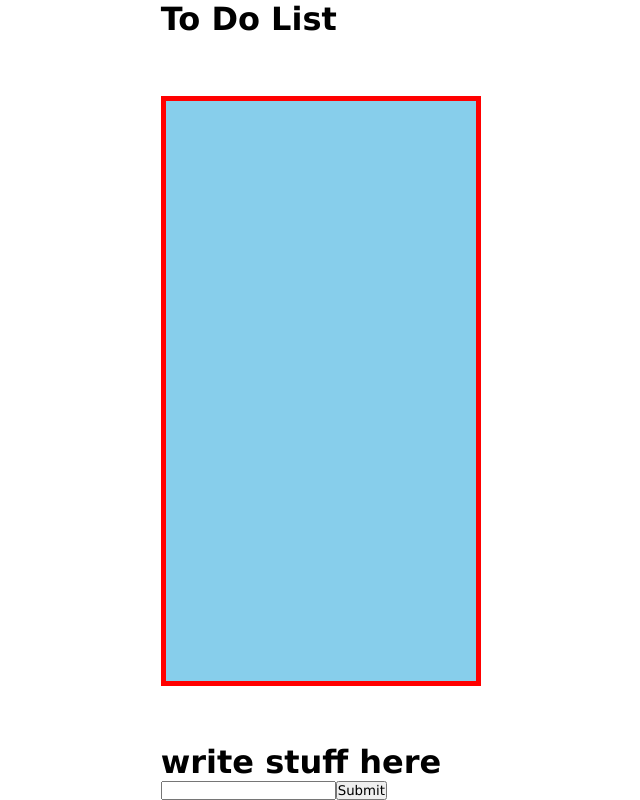
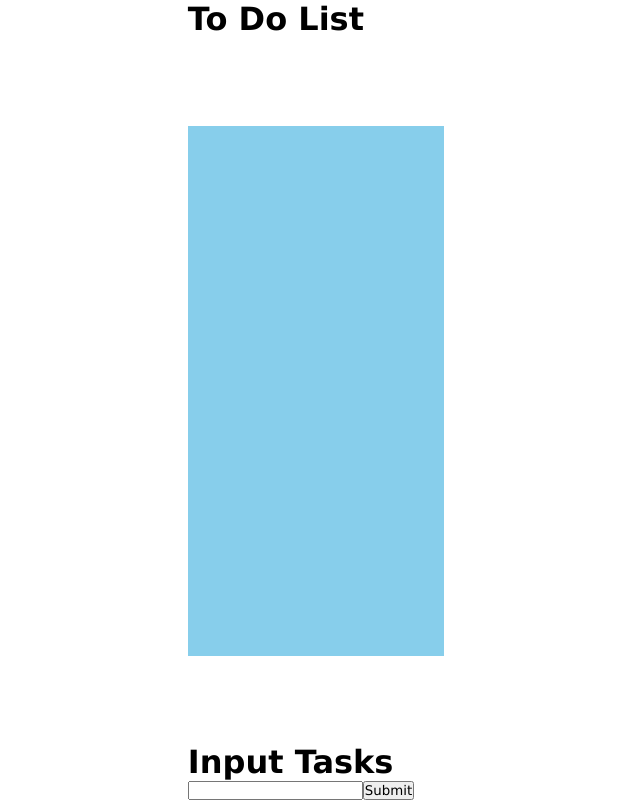
Before and after one commit to kareemIt/To-Do-List, a React (Create React App) app: page / in a window 1280 px wide. Shown: the whole page, without its empty margins (339-979 px from the left). Built offline with nearby package versions, Linux system fonts and the light colour scheme.

Commit message:
css fixes

```diff
--- a/src/App.js
+++ b/src/App.js
@@ -20,7 +20,7 @@ export default function App() {
         <ToDoListComponent toDoList={toDo} setToDo={setToDo} />
       </div>
       <div className="inputInfoContainer">
-        <h1>write stuff here</h1>
+        <h1>Input Tasks</h1>
         <input
           value={userInput}
           type="text"
--- a/src/style.css
+++ b/src/style.css
@@ -21,8 +21,7 @@ body {
 
 .to-do-list {
   background-color: skyblue;
-  border: solid 5px red;
-  height: 550px;
+  height: 50%;
   width: 100%;
   max-width: 500px;
   min-height: 500px;
```
